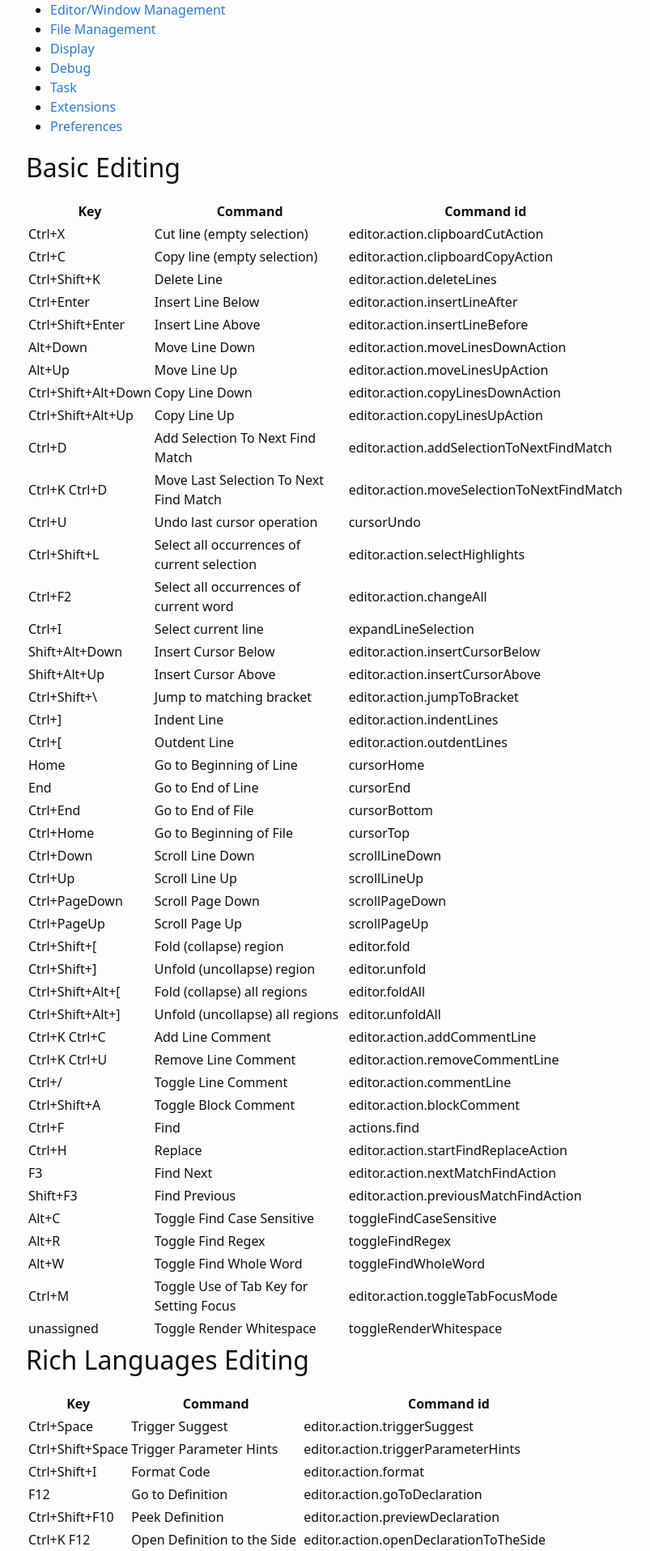
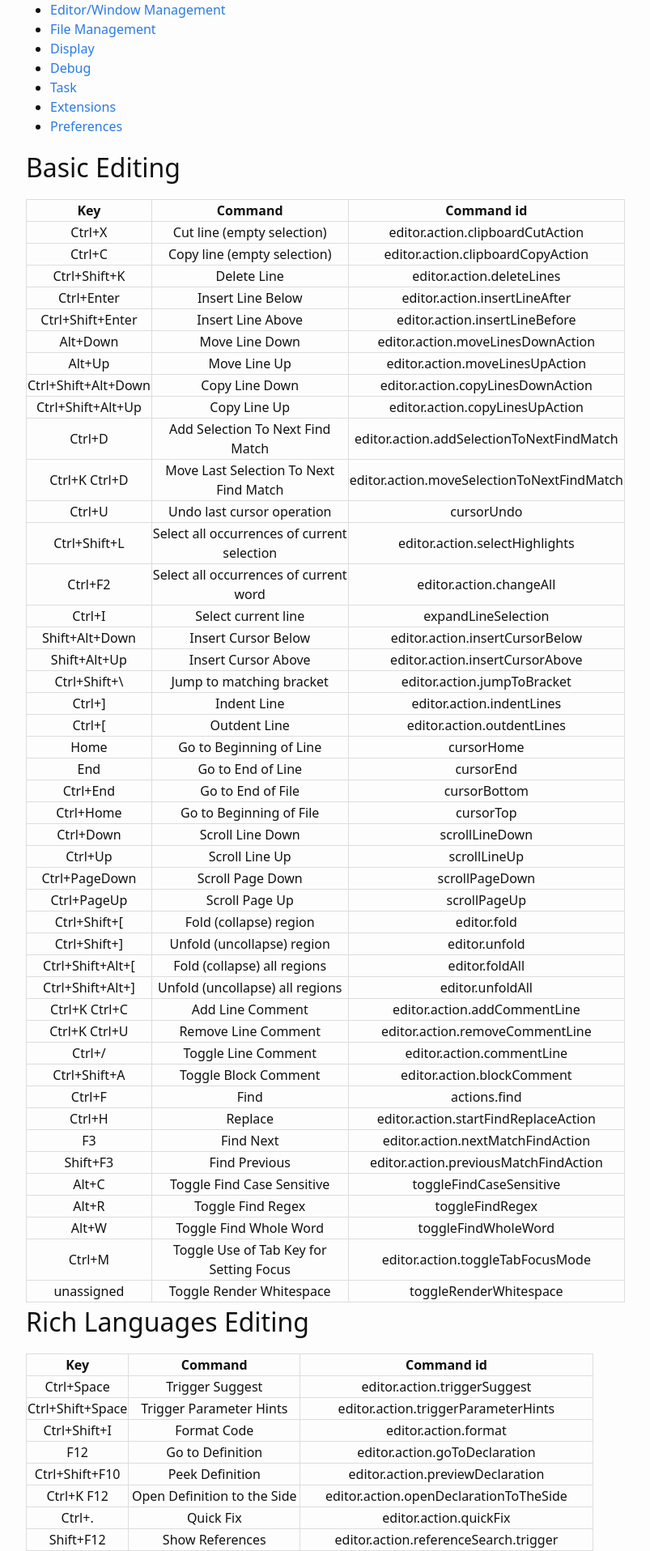
Before and after one commit to dgeibi/dgeibi.github.com, a Jekyll site: the page built from _posts/2016-04-17-vscode-keybinding.md, in a window 1280 px wide. Shown: the part 374-2290 px from the top of the page at 81% size, without its empty margins (238-1041 px from the left). Built offline with Jekyll 4.4.1, drawn with Linux system fonts in a browser that asks for light colours.

Commit message:
Update main.scss

```diff
--- a/css/main.scss
+++ b/css/main.scss
@@ -52,18 +52,21 @@ $on-laptop:        800px;
         "syntax-highlighting"
 ;
 
-/*
+
 table{
     border-collapse: collapse;
-    border-spacing: 0;
-    border:2px solid #000000;
+    //border-spacing: 0;
+    border:1px solid grey;
 }
 
 th{
-    border:2px solid #000000;
+    vertical-align: middle;
+    text-align: center;
+    border:1px solid #DDDDDD;
 }
 
 td{
-    border:2px solid #000000;
+    text-align: center;
+    vertical-align: middle;
+    border:1px solid #DDDDDD;
 }
-*/
```
